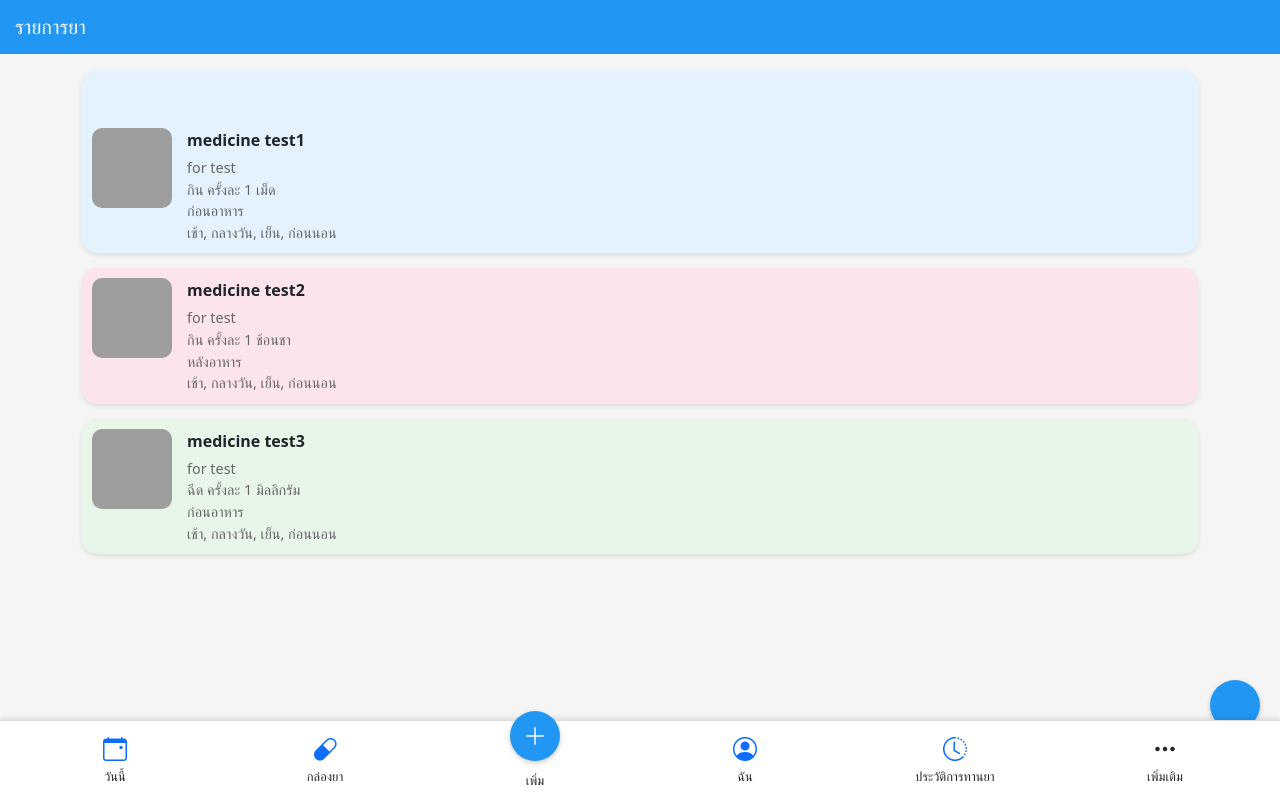
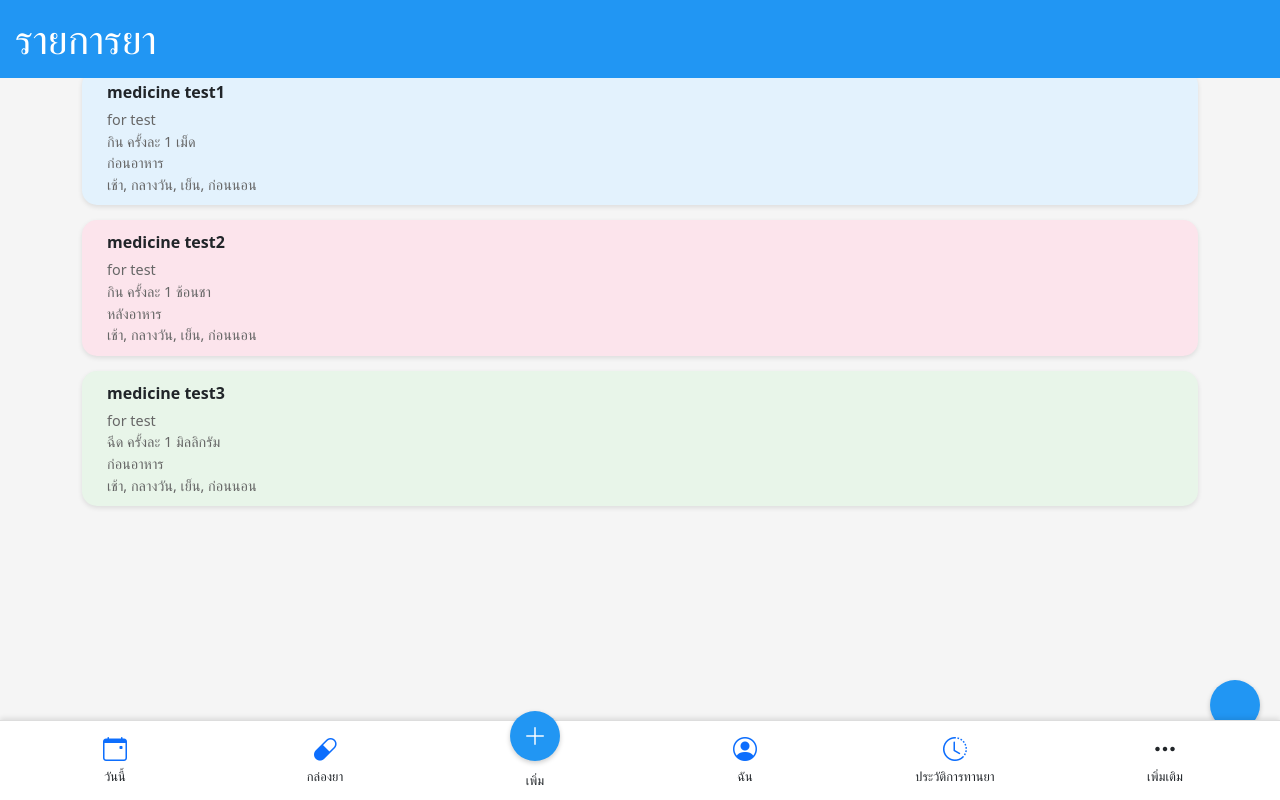
Before and after one commit to nntch26/MyPillBuddy, a Django app: template myproject/myapp/templates/medication.html in a window 1280 px wide. Run offline with Django 4.2, Linux system fonts and the light colour scheme; the template is opened without the code that fills it, so the values that code supplies are empty; some libraries are stand-ins or nearby versions; grey boxes are pictures that could not be loaded.

Commit message:
แก้นิดน้อย

```diff
--- a/myproject/myapp/templates/medication.html
+++ b/myproject/myapp/templates/medication.html
@@ -169,15 +169,14 @@
 <body>
     <div class="top-header d-flex justify-content-between align-items-center">
         <div class="d-flex align-items-center">
-            <h5 class="mb-0">รายการยา</h5>
+            <h1 class="mb-0">รายการยา</h1>
         </div>
     </div>
 
     <div class="container med-container">
-        <div class="med-card blue position-relative">
 
-            <div class="d-flex mt-5">
-                <img src="/api/placeholder/80/80" alt="Medicine 1" class="med-image">
+        <div class="med-card blue position-relative mt-5">
+            <div class="d-flex">
                 <div class="med-details">
                     <div class="med-name">medicine test1</div>
                     <div class="med-description">for test</div>
@@ -194,7 +193,6 @@
 
         <div class="med-card pink position-relative">
             <div class="d-flex">
-                <img src="/api/placeholder/80/80" alt="Medicine 2" class="med-image">
                 <div class="med-details">
                     <div class="med-name">medicine test2</div>
                     <div class="med-description">for test</div>
@@ -211,7 +209,6 @@
 
         <div class="med-card green position-relative">
             <div class="d-flex">
-                <img src="/api/placeholder/80/80" alt="Medicine 3" class="med-image">
                 <div class="med-details">
                     <div class="med-name">medicine test3</div>
                     <div class="med-description">for test</div>
```
Also changed, not shown: myproject/myapp/templates/profile.html (+1 -9 lines).
